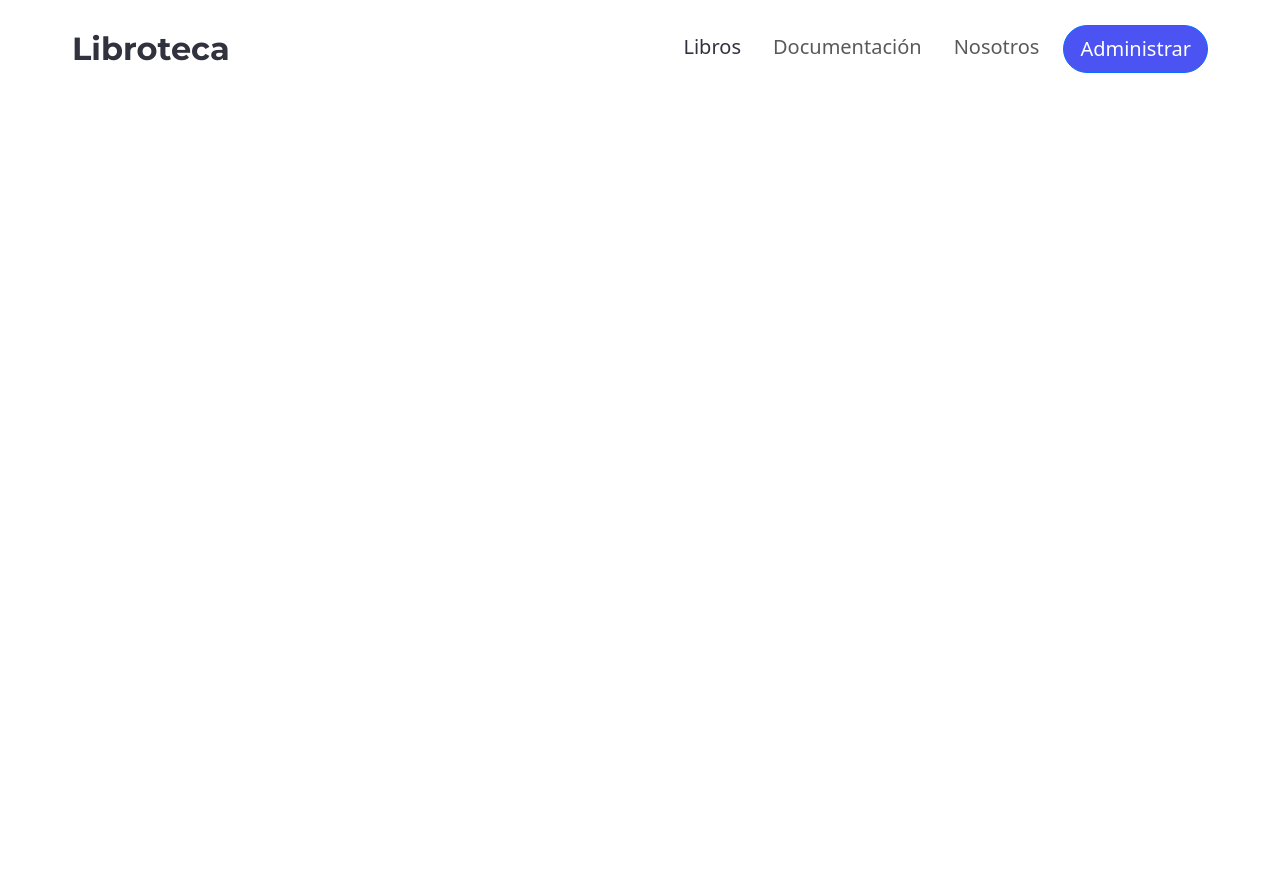
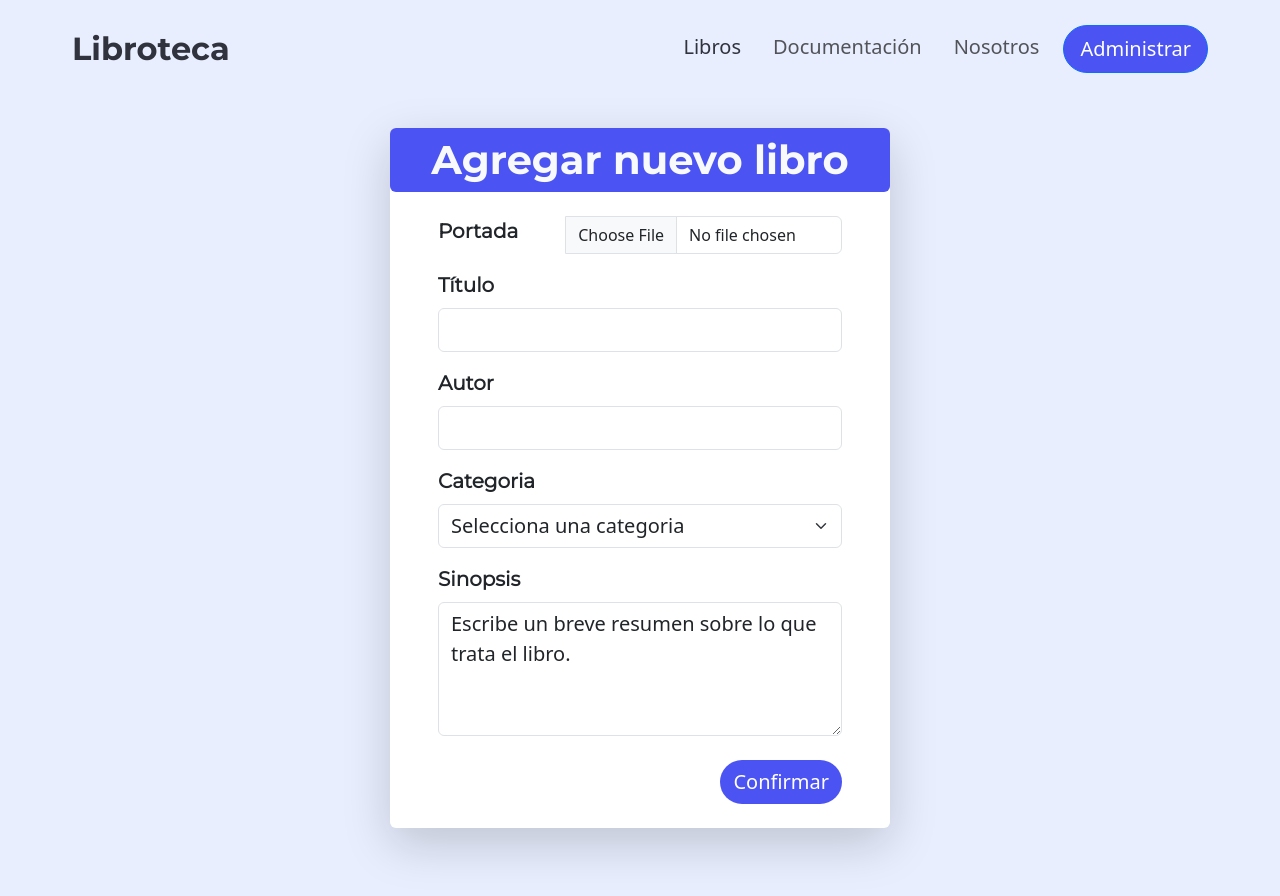
Before and after one commit to agustinnava/Libroteca, a React (Create React App) app in the folder front/: page /libro/agregar in a window 1280 px wide. Shown: the top 896 px of the page. Before the commit the page ends 800 px from the top, so only its background shows below. Built offline with nearby package versions, Linux system fonts and the light colour scheme.

Commit message:
vista agregar libro y detalle libro

```diff
--- a/front/src/router/AppRouter.js
+++ b/front/src/router/AppRouter.js
@@ -1,7 +1,8 @@
 import React from 'react'
 import { Route,  BrowserRouter as Router, Routes } from 'react-router-dom';
 import Home from '../views/home/home';
-import Books from '../views/search/books';
+import Add from '../views/add/add';
+import Books from '../views/search/search';
 import Detail from '../views/detail/detail';
 import Header from '../components/header/Header';
 import AdminLibros from '../views/admin/adminLibros';
@@ -15,6 +16,7 @@ export const AppRouter = () => {
         <Route  path='/' element={<Home />}/>
         <Route  path='/libros' element={<Books />}/>
         <Route  path='/libro/detalle' element={<Detail />}/>
+        <Route  path='/libro/agregar' element={<Add />}/>
         <Route  path='/admin' element={<AdminLibros />}/>
       </Routes>
     </Router>
--- /dev/null
+++ b/front/src/views/add/add.css
@@ -0,0 +1,30 @@
+@font-face {
+    font-family: 'Montserrat-Regular';
+    src: url('../../fonts/montserrat/static/Montserrat-Regular.ttf') format('truetype');
+}
+
+label{
+    font-family: 'Montserrat-Regular';
+}
+
+.add{
+    background-color: #E8EEFE!important;
+}
+
+.add-container{
+    padding: 8rem 20rem!important;
+}
+
+.add .title{
+    background-color: #4B53F2;
+}
+
+.confirmar{
+    color: white!important;
+    background-color: #4B53F2!important;
+    transition: 0.5s!important;
+  }
+
+.confirmar:hover{
+    transform: scale(1.1);
+}
--- /dev/null
+++ b/front/src/views/add/add.js
@@ -0,0 +1,55 @@
+import React from 'react';
+import FadeUpAnimation from '../../components/animations/fade-up';
+
+import './add.css';
+
+function Home() {
+  return (
+    <div className="add">
+      <div class="add-container container">
+        <FadeUpAnimation>
+          <form className='bg-white rounded shadow-lg pt-0'>
+            <h2 className='text-center text-light title rounded py-2 mb-4'>Agregar nuevo libro</h2>
+            <div className='px-5'>
+              <div class="input-group fw-bold fs-5 mb-3">
+                <label for="portada" class="form-label me-5">Portada</label>
+                <input type="file" class="form-control" id="portada"></input>
+              </div>
+
+              <div class="fw-bold fs-5 mb-3">
+                <label for="titulo" class="form-label">Título</label>
+                <input type="text" class="form-control fs-5" id="titulo"></input>
+              </div>
+
+              <div class="fw-bold fs-5 mb-3">
+                <label for="autor" class="form-label">Autor</label>
+                <input type="text" class="form-control fs-5" id="autor"></input>
+              </div>
+
+              <div class="fw-bold fs-5 mb-3">
+                <label for="categoria" class="form-label">Categoria</label>
+                <select class="form-select fs-5">
+                  <option selected>Selecciona una categoria</option>
+                  <option value="1">Terror</option>
+                  <option value="2">Novela</option>
+                  <option value="3">Ficción</option>
+                </select>
+              </div>
+
+              <div class="fw-bold fs-5 mb-3">
+                <label class="form-label" for="sinopsis">Sinopsis</label>
+                <textarea class="form-control fs-5" id="sinopsis" rows="4">Escribe un breve resumen sobre lo que trata el libro.</textarea>
+              </div>
+
+              <div className='text-end mt-4'>
+                <button type="submit" class="btn rounded-pill confirmar fs-5 mb-4">Confirmar</button>
+              </div>
+            </div>
+          </form>
+        </FadeUpAnimation>
+      </div>
+    </div>
+  );
+}
+
+export default Home;
--- a/front/src/views/admin/admin.css
+++ b/front/src/views/admin/admin.css
@@ -12,12 +12,12 @@ thead{
   background-color: #4B53F2!important;
 }
 
-.add{
+.add-button{
   color: white!important;
   background-color: #4B53F2!important;
   transition: 0.5s!important;
 }
 
-.add:hover{
+.add-button:hover{
   transform: scale(1.1);
 }
--- a/front/src/views/admin/adminLibros.jsx
+++ b/front/src/views/admin/adminLibros.jsx
@@ -105,7 +105,7 @@ function AdminLibros() {
           </div>
         </section> */}
         <div className='text-end'>
-          <NavLink to="/libro/agregar" className='btn add fs-5 px-4 rounded-pill' >Agregar libro</NavLink>
+          <NavLink to="/libro/agregar" className='btn add-button fs-5 px-4 rounded-pill' >Agregar libro</NavLink>
         </div>
       </div>
     </div>
--- a/front/src/views/detail/detail.css
+++ b/front/src/views/detail/detail.css
@@ -10,10 +10,6 @@
     font-size: 15px!important;
 }
 
-.categoria{
+.titulo, .categoria, .sinopsis{
     color: #4B53F2;
 }
-
-.sinopsis{
-    color: #F45B69;
-}
--- a/front/src/views/detail/detail.js
+++ b/front/src/views/detail/detail.js
@@ -1,4 +1,5 @@
 import React from 'react';
+import FadeDownAnimation from '../../components/animations/fade-down';
 
 import './detail.css';
 
@@ -6,21 +7,24 @@ function Home() {
   return (
     <div className="detail">
       <div class="detail-container container">
+        <FadeDownAnimation>
           <div class="card shadow-lg border-0">
             <div class="card-body my-5">
               <div class="row">
                 <div class="col-lg-5 col-md-5 col-sm-6">
                   <div class="white-box text-center">
                     <img src='https://covers.alibrate.com/b/59872e8dcba2bce50c1ab489/39baeac9-de71-4ca2-9f46-90d47af8a34e/share'
-                    class="img-responsive" width="80%" height="600px"></img>
+                      class="img-responsive rounded" width="80%" height="600px"></img>
                   </div>
                 </div>
-              <div class="col-lg-6 col-md-7 col-sm-6">
-                <span class="fs-5 categoria">Literatura juvenil</span>
-                <h2 class="mt-2">Coraline</h2>
-                <h3 class="fs-5 mb-3 autor">Neil gaiman</h3>
+                <div class="col-lg-7 col-md-7 col-sm-6">
+                  <div className='me-5'>
+                    <h2 class="titulo">Coraline</h2>
+                    <h3 class="text-muted fs-5 mb-3 autor">Neil gaiman (autor)</h3>
+                    <hr class="border opacity-100"></hr>
+                  </div>
 
-                <div className='sinopsis-container my-3'>
+                  <div className='sinopsis-container rounded mt-3 me-5'>
                     <span className='fs-4 fw-bold sinopsis'>Sinopsis</span>
                     <p class="contenido mt-3">Una historia juvenil, bastante original y entretenida, donde no faltará intriga ni acción durante toda
                       su lectura. Al día siguiente de mudarse de casa, Coraline explora las catorce puertas de su nuevo hogar.
@@ -33,10 +37,14 @@ function Home() {
                       su única esperanza de salvación. Pero para rescatarlos tendrá también que recuperar a sus verdaderos padres,
                       y cumplir así el desafío que le permitirá volver a su vida anterior.</p>
                   </div>
+
+                  <span class="fs-5 fw-bold categoria">Categoria</span>
+                  <p className='border border-dark text-center rounded-pill p-1 mt-3 w-25'>Literatura juvenil</p>
                 </div>
               </div>
             </div>
           </div>
+        </FadeDownAnimation>
       </div>
     </div>
   );
--- a/front/src/views/home/home.js
+++ b/front/src/views/home/home.js
@@ -17,9 +17,9 @@ function Home() {
         <div className='banner row m-auto'>
           <div className='col-6 pe-5 text-start'>
             <FadeUpAnimation>
-              <h1 className='mb-5'>Explora un mundo de conocimiento con nuestra API de libros</h1>
+              <h1 className='mb-5'>Utiliza nuestra API para acceder a una gran colección de libros</h1>
               <p className='mb-4 pe-5'>Descubre una amplia variedad de libros de todos los géneros, desde clásicos hasta
-              bestsellers. Obtén información detallada sobre cada libro, como sinopsis, autor, calificaciones y más.
+              bestsellers. Obtén información detallada sobre cada libro, como sinopsis, autor y más.
               Ya sea que estés buscando inspiración, investigación o entretenimiento, nuestra API te proporcionará
               acceso a una vasta biblioteca virtual para satisfacer tus necesidades literarias.</p>
               <NavLink to="/libros" className='btn fs-4 fw-bold px-4 rounded-pill' >¡Empezá ahora!</NavLink>
--- a/front/src/views/search/books.css
+++ b/front/src/views/search/search.css
@@ -8,14 +8,37 @@ h2{
   font-family: 'Montserrat-Extrabold';
 }
 
+h3{
+  font-size: 2rem!important;
+  font-family: 'Montserrat-Extrabold';
+}
+
 .search-container{
-  padding: 10rem 0rem;
+  padding: 10rem 0rem 8rem 0rem;
   background-color: #E8EEFE!important;
 }
 
+.search:focus, .search:hover{
+  box-shadow: none!important;
+  border: 1px solid #4B53F2!important;
+}
+
+.image-container .img{
+  transition: 1s;
+  -webkit-transition: 1s;
+  -moz-transition: 1s;
+  -ms-transition: 1s;
+  -o-transition: 1s;
+}
+
 .image-container:hover .img {
-  filter: brightness(0.7);
-  border: 3px solid #4B53F2;
+  transform: scale(1.1);
+  filter: brightness(0.5);
+  -webkit-transform: scale(1.1);
+  -moz-transform: scale(1.1);
+  -ms-transform: scale(1.1);
+  -o-transform: scale(1.1);
+  -webkit-filter: brightness(0.5);
 }
 
 .ver-mas {
--- a/front/src/views/search/books.js
+++ b/front/src/views/search/search.js
@@ -2,7 +2,7 @@ import React from 'react';
 import { NavLink } from 'react-router-dom';
 import FadeDownAnimation from '../../components/animations/fade-down';
 
-import './books.css';
+import './search.css';
 
 function Home() {
   return (
@@ -10,12 +10,12 @@ function Home() {
       <div className="search-container">
         <h2 className="text-center mb-5">Encontra el libro que estas buscando</h2>
         <form className="container">
-          <input className="form-control rounded-pill p-3 ps-4 w-50 m-auto"
+          <input className="form-control search rounded-pill p-3 ps-4 w-50 m-auto"
             placeholder="Búsqueda por título, autor o categoria"></input>
         </form>
       </div>
       <div className="book-container container row justify-content-center m-auto flex-wrap my-5">
-
+        <h3 className="text-start ps-4 mb-5">Últimos agregados</h3>
         <div className='col-3 scroll-animation-container image-container px-4 mb-5'>
           <FadeDownAnimation>
             <img src="https://www.lanormal.com.ar/media/libros/bd4be862594dc7fdb53166047e87f2af.jpg"
```
Also changed, not shown: 1 other file (tests, documents, lock files or other folders). Lines whose indentation alone changed are shown as unchanged.
